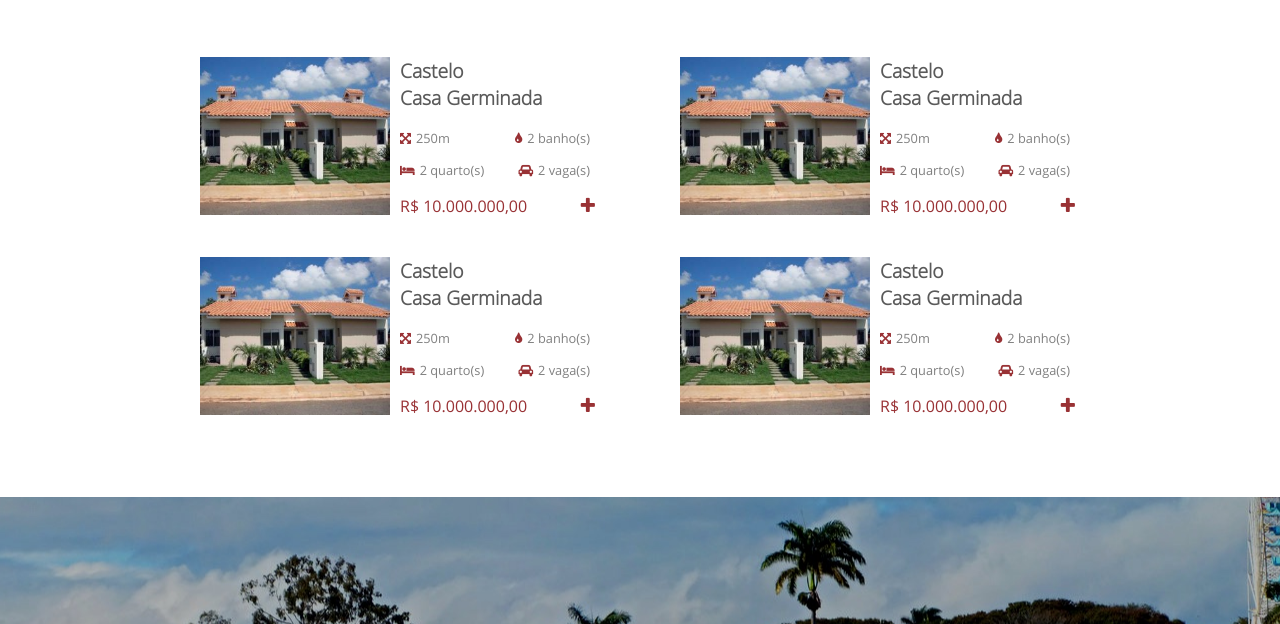
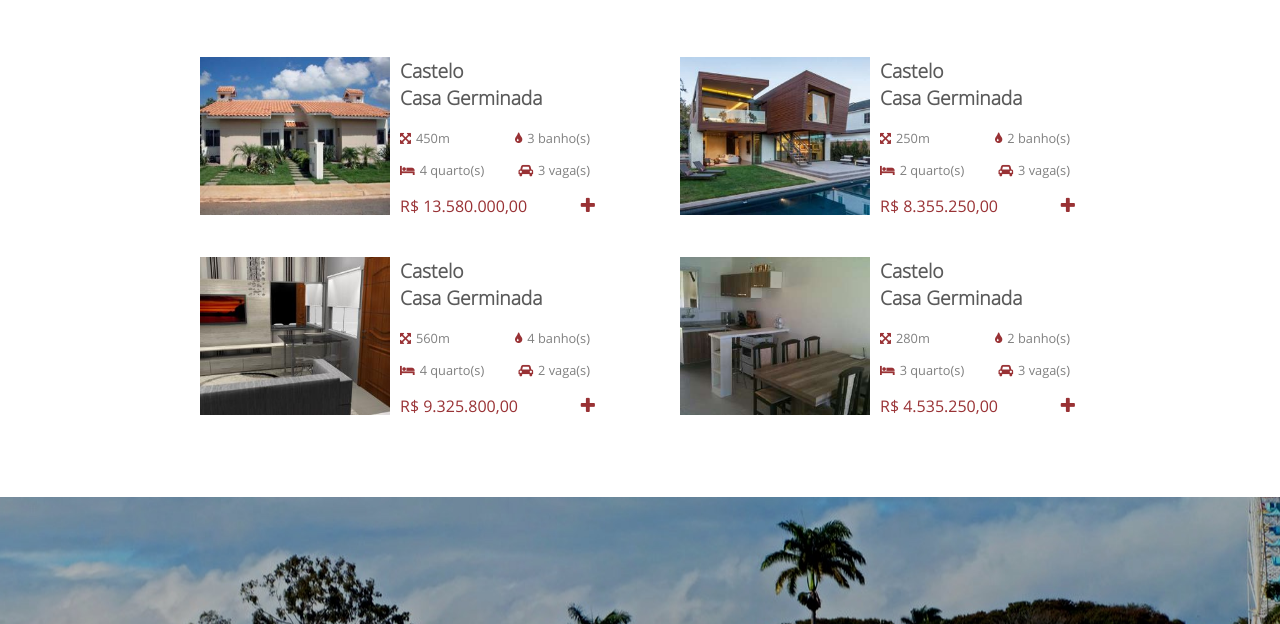
Before and after one commit to gutosoares/vianet-test, a website: page index.html in a window 1280 px wide. Shown: the part 106-730 px from the top of the page. Drawn offline with nearby package versions, Linux system fonts and the light colour scheme.

Commit message:
Add new photos

```diff
--- a/index.html
+++ b/index.html
@@ -24,13 +24,115 @@
             <h2>Castelo</h2>
             <h2>Casa Germinada</h2>
             <ul>
+              <li><i class="fa fa-arrows-alt" aria-hidden="true"></i><span>450m</span></li>
+              <li><i class="fa fa-tint" aria-hidden="true"></i><span>3 banho(s)</span></li>
+              <li><i class="fa fa-bed" aria-hidden="true"></i><span>4 quarto(s)</span></li>
+              <li><i class="fa fa-car" aria-hidden="true"></i><span>3 vaga(s)</span></li>
+            </ul>
+            <div class="destaques-footer">
+              <p>R$ 13.580.000,00</p>
+              <a type="button"><i class="fa fa-plus" aria-hidden="true"></i></a>
+            </div>
+          </div>
+        </div>
+
+        <div class="destaques-item">
+          <div class="destaques-img">
+            <img src="img/imovel3.jpg" alt="Castelo Casa Germinada">
+          </div>
+          <div class="destaques-info">
+            <h2>Castelo</h2>
+            <h2>Casa Germinada</h2>
+            <ul>
               <li><i class="fa fa-arrows-alt" aria-hidden="true"></i><span>250m</span></li>
               <li><i class="fa fa-tint" aria-hidden="true"></i><span>2 banho(s)</span></li>
               <li><i class="fa fa-bed" aria-hidden="true"></i><span>2 quarto(s)</span></li>
+              <li><i class="fa fa-car" aria-hidden="true"></i><span>3 vaga(s)</span></li>
+            </ul>
+            <div class="destaques-footer">
+              <p>R$ 8.355.250,00</p>
+              <a type="button"><i class="fa fa-plus" aria-hidden="true"></i></a>
+            </div>
+          </div>
+        </div>
+
+        <div class="destaques-item">
+          <div class="destaques-img">
+            <img src="img/imovel2.jpg" alt="Castelo Casa Germinada">
+          </div>
+          <div class="destaques-info">
+            <h2>Castelo</h2>
+            <h2>Casa Germinada</h2>
+            <ul>
+              <li><i class="fa fa-arrows-alt" aria-hidden="true"></i><span>560m</span></li>
+              <li><i class="fa fa-tint" aria-hidden="true"></i><span>4 banho(s)</span></li>
+              <li><i class="fa fa-bed" aria-hidden="true"></i><span>4 quarto(s)</span></li>
               <li><i class="fa fa-car" aria-hidden="true"></i><span>2 vaga(s)</span></li>
             </ul>
             <div class="destaques-footer">
-              <p>R$ 10.000.000,00</p>
+              <p>R$ 9.325.800,00</p>
+              <a type="button"><i class="fa fa-plus" aria-hidden="true"></i></a>
+            </div>
+          </div>
+        </div>
+
+        <div class="destaques-item">
+          <div class="destaques-img">
+            <img src="img/imovel5.jpg" alt="Castelo Casa Germinada">
+          </div>
+          <div class="destaques-info">
+            <h2>Castelo</h2>
+            <h2>Casa Germinada</h2>
+            <ul>
+              <li><i class="fa fa-arrows-alt" aria-hidden="true"></i><span>280m</span></li>
+              <li><i class="fa fa-tint" aria-hidden="true"></i><span>2 banho(s)</span></li>
+              <li><i class="fa fa-bed" aria-hidden="true"></i><span>3 quarto(s)</span></li>
+              <li><i class="fa fa-car" aria-hidden="true"></i><span>3 vaga(s)</span></li>
+            </ul>
+            <div class="destaques-footer">
+              <p>R$ 4.535.250,00</p>
+              <a type="button"><i class="fa fa-plus" aria-hidden="true"></i></a>
+            </div>
+          </div>
+        </div>
+      </div>
+
+      <div class="destaques-container" id="alugel">
+        <div class="destaques-item">
+          <div class="destaques-img">
+            <img src="img/imovel2.jpg" alt="Castelo Casa Germinada">
+          </div>
+          <div class="destaques-info">
+            <h2>Castelo</h2>
+            <h2>Casa Germinada</h2>
+            <ul>
+              <li><i class="fa fa-arrows-alt" aria-hidden="true"></i><span>350</span></li>
+              <li><i class="fa fa-tint" aria-hidden="true"></i><span>1 banho(s)</span></li>
+              <li><i class="fa fa-bed" aria-hidden="true"></i><span>3 quarto(s)</span></li>
+              <li><i class="fa fa-car" aria-hidden="true"></i><span>3 vaga(s)</span></li>
+            </ul>
+            <div class="destaques-footer">
+              <p>R$ 4.850,00</p>
+              <a type="button"><i class="fa fa-plus" aria-hidden="true"></i></a>
+            </div>
+          </div>
+        </div>
+
+        <div class="destaques-item">
+          <div class="destaques-img">
+            <img src="img/imovel7.jpg" alt="Castelo Casa Germinada">
+          </div>
+          <div class="destaques-info">
+            <h2>Castelo</h2>
+            <h2>Casa Germinada</h2>
+            <ul>
+              <li><i class="fa fa-arrows-alt" aria-hidden="true"></i><span>300</span></li>
+              <li><i class="fa fa-tint" aria-hidden="true"></i><span>3 banho(s)</span></li>
+              <li><i class="fa fa-bed" aria-hidden="true"></i><span>2 quarto(s)</span></li>
+              <li><i class="fa fa-car" aria-hidden="true"></i><span>1 vaga(s)</span></li>
+            </ul>
+            <div class="destaques-footer">
+              <p>R$ 10.350,00</p>
               <a type="button"><i class="fa fa-plus" aria-hidden="true"></i></a>
             </div>
           </div>
@@ -45,12 +147,12 @@
             <h2>Casa Germinada</h2>
             <ul>
               <li><i class="fa fa-arrows-alt" aria-hidden="true"></i><span>250m</span></li>
-              <li><i class="fa fa-tint" aria-hidden="true"></i><span>2 banho(s)</span></li>
+              <li><i class="fa fa-tint" aria-hidden="true"></i><span>1 banho(s)</span></li>
               <li><i class="fa fa-bed" aria-hidden="true"></i><span>2 quarto(s)</span></li>
               <li><i class="fa fa-car" aria-hidden="true"></i><span>2 vaga(s)</span></li>
             </ul>
             <div class="destaques-footer">
-              <p>R$ 10.000.000,00</p>
+              <p>R$ 2.450,00</p>
               <a type="button"><i class="fa fa-plus" aria-hidden="true"></i></a>
             </div>
           </div>
@@ -58,121 +160,19 @@
 
         <div class="destaques-item">
           <div class="destaques-img">
-            <img src="img/imovel.jpg" alt="Castelo Casa Germinada">
+            <img src="img/imovel6.jpg" alt="Castelo Casa Germinada">
           </div>
           <div class="destaques-info">
             <h2>Castelo</h2>
             <h2>Casa Germinada</h2>
             <ul>
-              <li><i class="fa fa-arrows-alt" aria-hidden="true"></i><span>250m</span></li>
+              <li><i class="fa fa-arrows-alt" aria-hidden="true"></i><span>300</span></li>
               <li><i class="fa fa-tint" aria-hidden="true"></i><span>2 banho(s)</span></li>
               <li><i class="fa fa-bed" aria-hidden="true"></i><span>2 quarto(s)</span></li>
-              <li><i class="fa fa-car" aria-hidden="true"></i><span>2 vaga(s)</span></li>
+              <li><i class="fa fa-car" aria-hidden="true"></i><span>3 vaga(s)</span></li>
             </ul>
             <div class="destaques-footer">
-              <p>R$ 10.000.000,00</p>
-              <a type="button"><i class="fa fa-plus" aria-hidden="true"></i></a>
-            </div>
-          </div>
-        </div>
-
-        <div class="destaques-item">
-          <div class="destaques-img">
-            <img src="img/imovel.jpg" alt="Castelo Casa Germinada">
-          </div>
-          <div class="destaques-info">
-            <h2>Castelo</h2>
-            <h2>Casa Germinada</h2>
-            <ul>
-              <li><i class="fa fa-arrows-alt" aria-hidden="true"></i><span>250m</span></li>
-              <li><i class="fa fa-tint" aria-hidden="true"></i><span>2 banho(s)</span></li>
-              <li><i class="fa fa-bed" aria-hidden="true"></i><span>2 quarto(s)</span></li>
-              <li><i class="fa fa-car" aria-hidden="true"></i><span>2 vaga(s)</span></li>
-            </ul>
-            <div class="destaques-footer">
-              <p>R$ 10.000.000,00</p>
-              <a type="button"><i class="fa fa-plus" aria-hidden="true"></i></a>
-            </div>
-          </div>
-        </div>
-      </div>
-
-      <div class="destaques-container" id="alugel">
-        <div class="destaques-item">
-          <div class="destaques-img">
-            <img src="img/imovel.jpg" alt="Castelo Casa Germinada">
-          </div>
-          <div class="destaques-info">
-            <h2>Castelo</h2>
-            <h2>Casa Germinada</h2>
-            <ul>
-              <li><i class="fa fa-arrows-alt" aria-hidden="true"></i><span>250m</span></li>
-              <li><i class="fa fa-tint" aria-hidden="true"></i><span>2 banho(s)</span></li>
-              <li><i class="fa fa-bed" aria-hidden="true"></i><span>2 quarto(s)</span></li>
-              <li><i class="fa fa-car" aria-hidden="true"></i><span>2 vaga(s)</span></li>
-            </ul>
-            <div class="destaques-footer">
-              <p>R$ 10.000.000,00</p>
-              <a type="button"><i class="fa fa-plus" aria-hidden="true"></i></a>
-            </div>
-          </div>
-        </div>
-
-        <div class="destaques-item">
-          <div class="destaques-img">
-            <img src="img/imovel.jpg" alt="Castelo Casa Germinada">
-          </div>
-          <div class="destaques-info">
-            <h2>Castelo</h2>
-            <h2>Casa Germinada</h2>
-            <ul>
-              <li><i class="fa fa-arrows-alt" aria-hidden="true"></i><span>250m</span></li>
-              <li><i class="fa fa-tint" aria-hidden="true"></i><span>2 banho(s)</span></li>
-              <li><i class="fa fa-bed" aria-hidden="true"></i><span>2 quarto(s)</span></li>
-              <li><i class="fa fa-car" aria-hidden="true"></i><span>2 vaga(s)</span></li>
-            </ul>
-            <div class="destaques-footer">
-              <p>R$ 10.000.000,00</p>
-              <a type="button"><i class="fa fa-plus" aria-hidden="true"></i></a>
-            </div>
-          </div>
-        </div>
-
-        <div class="destaques-item">
-          <div class="destaques-img">
-            <img src="img/imovel.jpg" alt="Castelo Casa Germinada">
-          </div>
-          <div class="destaques-info">
-            <h2>Castelo</h2>
-            <h2>Casa Germinada</h2>
-            <ul>
-              <li><i class="fa fa-arrows-alt" aria-hidden="true"></i><span>250m</span></li>
-              <li><i class="fa fa-tint" aria-hidden="true"></i><span>2 banho(s)</span></li>
-              <li><i class="fa fa-bed" aria-hidden="true"></i><span>2 quarto(s)</span></li>
-              <li><i class="fa fa-car" aria-hidden="true"></i><span>2 vaga(s)</span></li>
-            </ul>
-            <div class="destaques-footer">
-              <p>R$ 10.000.000,00</p>
-              <a type="button"><i class="fa fa-plus" aria-hidden="true"></i></a>
-            </div>
-          </div>
-        </div>
-
-        <div class="destaques-item">
-          <div class="destaques-img">
-            <img src="img/imovel.jpg" alt="Castelo Casa Germinada">
-          </div>
-          <div class="destaques-info">
-            <h2>Castelo</h2>
-            <h2>Casa Germinada</h2>
-            <ul>
-              <li><i class="fa fa-arrows-alt" aria-hidden="true"></i><span>250m</span></li>
-              <li><i class="fa fa-tint" aria-hidden="true"></i><span>2 banho(s)</span></li>
-              <li><i class="fa fa-bed" aria-hidden="true"></i><span>2 quarto(s)</span></li>
-              <li><i class="fa fa-car" aria-hidden="true"></i><span>2 vaga(s)</span></li>
-            </ul>
-            <div class="destaques-footer">
-              <p>R$ 10.000.000,00</p>
+              <p>R$ 2.550,00</p>
               <a type="button"><i class="fa fa-plus" aria-hidden="true"></i></a>
             </div>
           </div>
```
Also changed, not shown: img/imovel2.jpg (added), img/imovel3.jpg (added), img/imovel4.jpg (added), img/imovel5.jpg (added), img/imovel6.jpg (added), img/imovel7.jpg (added).
